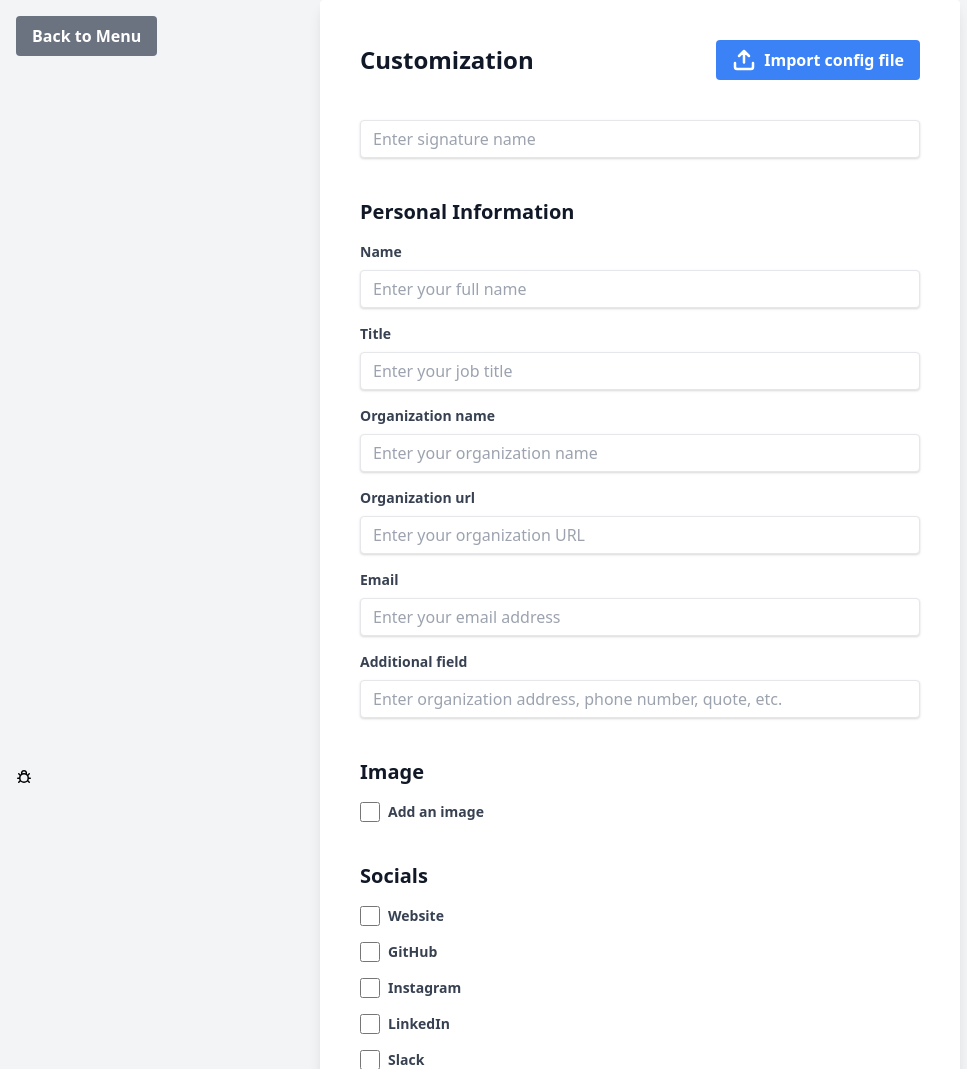
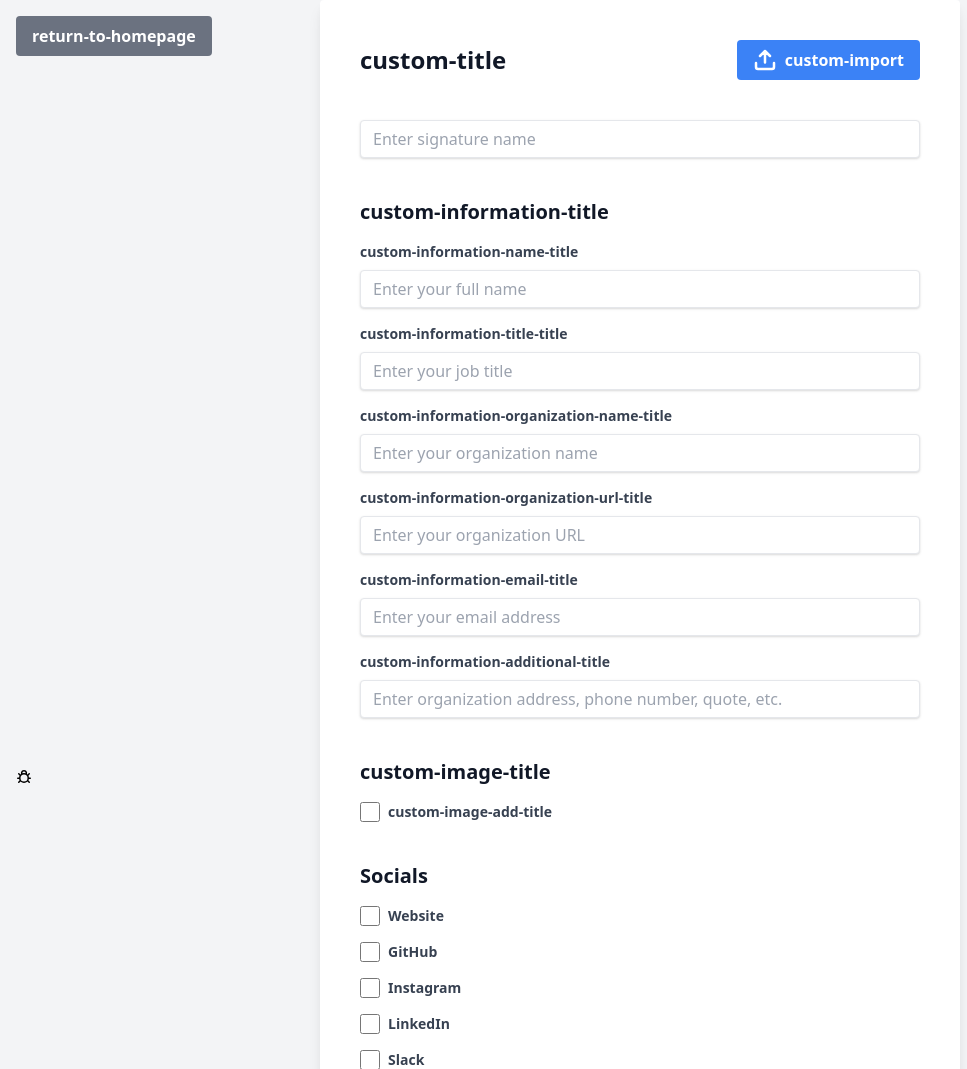
Before and after one commit to MorganKryze/Emails-Signature-Generator-Website, a Django app: page /en/custom/ in a window 1280 px wide. Shown: the top 1069 px of the page, without its empty margins (0-967 px from the left). Run offline with Django 4.2, Linux system fonts and the light colour scheme.

Commit message:
🚧 mid custom

```diff
--- a/generator/templates/custom.html
+++ b/generator/templates/custom.html
@@ -31,28 +31,28 @@
     </style>
 {% endblock %}
 
-{% block header_content%}
+{% block header_content%}{% load i18n %}
 <div class="fixed top-0 left-0 m-4">
       <a href="{% url 'home' %}">
         <button class="bg-gray-500 hover:bg-gray-700 text-white font-bold py-2 px-4 rounded">
-          Back to Menu
+          {% trans "return-to-homepage" %}
         </button>
       </a>
     </div>
 {% endblock %}
 
-{% block body_content %}
+{% block body_content %}{% load i18n %}
 <body class="bg-gray-100 flex items-center justify-center">
 {% comment %} The form sheet {% endcomment %}
     <div class="bg-white p-10 rounded shadow-lg w-1/2">
       <form method="post" id="Generator" enctype="multipart/form-data">
         {% csrf_token %} {% comment %} Title {% endcomment %}
         <div class="flex justify-between items-center mb-10">
-          <h1 class="text-2xl font-bold text-gray-900">Customization</h1>
+          <h1 class="text-2xl font-bold text-gray-900">{% trans "custom-title" %}</h1>
           <label class="bg-blue-500 hover:bg-blue-700 text-white font-bold py-2 px-4 rounded flex flex-row items-center justify-start">
             <input type="file" name="{{ form.config_file.html_name }}" accept=".yaml" style="display: none;" onchange="document.getElementById('Generator').submit();">
             <img src="https://raw.githubusercontent.com/MorganKryze/Emails-Signature-Generator-Website/main/assets/img/upload.svg" class="h-6 w-6 mr-2" alt="Import icon" />
-            Import config file
+            {% trans "custom-import" %}
           </label>
         </div>
         {% comment %} Signature name {% endcomment %}
@@ -72,12 +72,12 @@
         {% comment %} Personal Info section {% endcomment %}
         <div class="mb-10">
           <h3 class="text-xl font-bold mb-4 text-gray-900">
-            Personal Information
+            {% trans "custom-information-title" %}
           </h3>
 
           <div class="mb-4">
             <label class="block text-gray-700 text-sm font-bold mb-2" for="name"
-              >Name</label
+              >{% trans "custom-information-name-title" %}</label
             >
             <input
               type="text"
@@ -93,7 +93,7 @@
             <label
               class="block text-gray-700 text-sm font-bold mb-2"
               for="title"
-              >Title</label
+              >{% trans "custom-information-title-title" %}</label
             >
             <input
               type="text"
@@ -109,7 +109,7 @@
             <label
               class="block text-gray-700 text-sm font-bold mb-2"
               for="organizationName"
-              >Organization name</label
+              >{% trans "custom-information-organization-name-title" %}</label
             >
             <input
               type="text"
@@ -125,7 +125,7 @@
             <label
               class="block text-gray-700 text-sm font-bold mb-2"
               for="organizationURL"
-              >Organization url</label
+              >{% trans "custom-information-organization-url-title" %}</label
             >
             <input
               type="text"
@@ -141,7 +141,7 @@
             <label
               class="block text-gray-700 text-sm font-bold mb-2"
               for="email"
-              >Email</label
+              >{% trans "custom-information-email-title" %}</label
             >
             <input
               type="text"
@@ -157,7 +157,7 @@
             <label
               class="block text-gray-700 text-sm font-bold mb-2"
               for="additional"
-              >Additional field</label
+              >{% trans "custom-information-additional-title" %}</label
             >
             <input
               type="text"
@@ -173,7 +173,7 @@
 
         {% comment %} Image section {% endcomment %}
         <div class="mb-10">
-          <h3 class="text-xl font-bold mb-4 text-gray-900">Image</h3>
+          <h3 class="text-xl font-bold mb-4 text-gray-900">{% trans "custom-image-title" %}</h3>
           <div class="flex items-center mb-4">
             <input
               type="checkbox"
@@ -183,7 +183,7 @@
               {% if form.isImageSelected.value %} checked {% endif %}
             />
             <label class="text-gray-700 text-sm font-bold" for="isImageSelected"
-              >Add an image</label
+              >{% trans "custom-image-add-title" %}</label
             >
             {{ form.isImageSelected.errors }}
           </div>
@@ -202,14 +202,14 @@
           <div class="flex items-center mb-4" style="display: none">
             <input type="radio" class="form-radio h-5 w-5 text-blue-600 mr-2
             rounded-full" id="choosePhoto" name="imageType" value="photo" {% if form.imageType.value == "photo" %} checked {% endif %} />
-            <label class="text-gray-700 text-sm font-bold">Photo</label>
+            <label class="text-gray-700 text-sm font-bold">{% trans "custom-image-photo-title" %}</label>
           </div>
 
           <div class="flex items-center mb-4" style="display: none">
             <input type="radio" class="form-radio h-5 w-5 text-blue-600 mr-2
             rounded-full" name="imageType" value="logo" id="chooseLogo"
             {% if form.imageType.value == "logo" %} checked {% endif %} />
-            <label class="text-gray-700 text-sm font-bold">Logo</label>
+            <label class="text-gray-700 text-sm font-bold">{% trans "custom-image-logo-title" %}</label>
           </div>
         </div>
 
@@ -465,9 +465,6 @@
   </body>
 {% endblock %}
 
-{% block footer_content %}
-{% endblock %}
-
 {% block scripts %}
 <script>
   function toggleDisplay() {
```
Also changed, not shown: generator/locale/de/LC_MESSAGES/django.po, generator/locale/en/LC_MESSAGES/django.po, generator/locale/es/LC_MESSAGES/django.po, generator/locale/fr/LC_MESSAGES/django.po, 4 other files.
